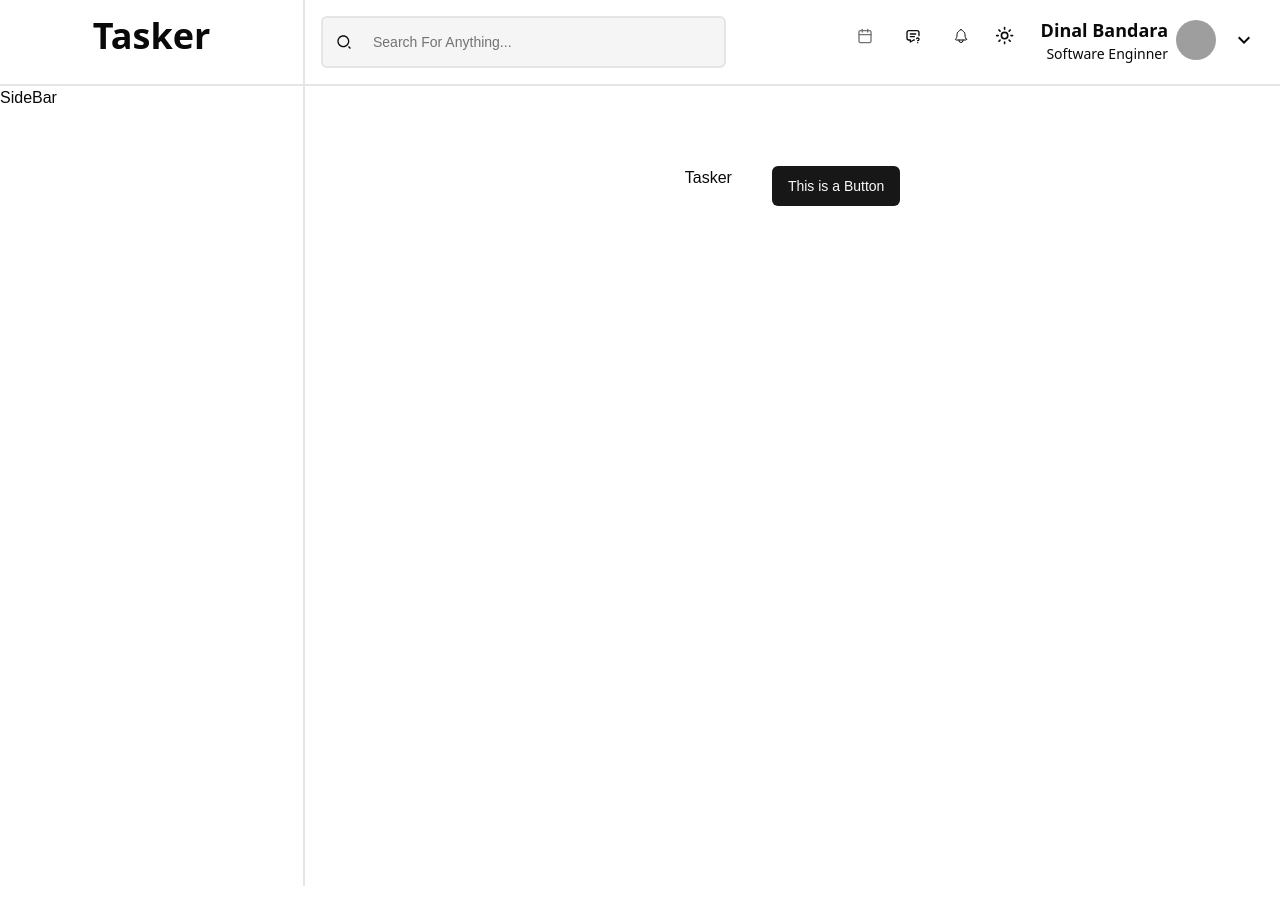
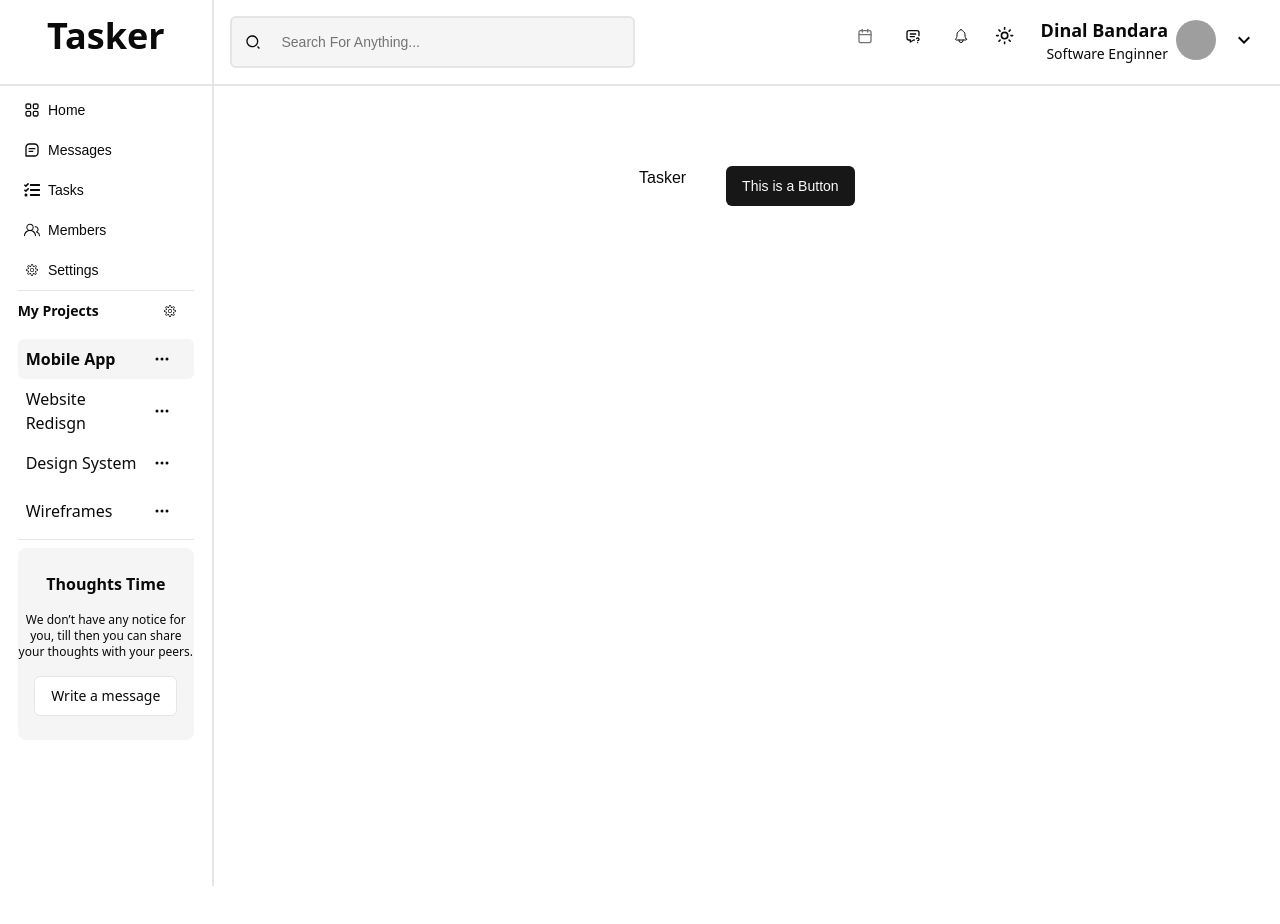
Before and after one commit to dinalUdagedara/tasker, a Next.js app: page / in a window 1280 px wide. Shown: the top 924 px of the page. Built offline with nearby package versions, Linux system fonts and the light colour scheme; grey boxes are pictures that could not be loaded.

Commit message:
feat: sidebar component

```diff
--- a/app/page.tsx
+++ b/app/page.tsx
@@ -1,7 +1,7 @@
 import { Button } from "@/components/ui/button";
 export default function Home() {
   return (
-    <div className="flex justify-center h-full min-h-screen gap-10 mt-20">
+    <div className="flex justify-center h-full min-h-screen gap-10 mt-20 ">
       Tasker
       <Button>This is a Button</Button>
     </div>
--- /dev/null
+++ b/components/ui/separator.tsx
@@ -0,0 +1,31 @@
+"use client"
+
+import * as React from "react"
+import * as SeparatorPrimitive from "@radix-ui/react-separator"
+
+import { cn } from "@/lib/utils"
+
+const Separator = React.forwardRef<
+  React.ElementRef<typeof SeparatorPrimitive.Root>,
+  React.ComponentPropsWithoutRef<typeof SeparatorPrimitive.Root>
+>(
+  (
+    { className, orientation = "horizontal", decorative = true, ...props },
+    ref
+  ) => (
+    <SeparatorPrimitive.Root
+      ref={ref}
+      decorative={decorative}
+      orientation={orientation}
+      className={cn(
+        "shrink-0 bg-border",
+        orientation === "horizontal" ? "h-[1px] w-full" : "h-full w-[1px]",
+        className
+      )}
+      {...props}
+    />
+  )
+)
+Separator.displayName = SeparatorPrimitive.Root.displayName
+
+export { Separator }
--- a/package.json
+++ b/package.json
@@ -13,6 +13,7 @@
     "@radix-ui/react-dropdown-menu": "^2.1.2",
     "@radix-ui/react-label": "^2.1.0",
     "@radix-ui/react-popover": "^1.1.2",
+    "@radix-ui/react-separator": "^1.1.0",
     "@radix-ui/react-slot": "^1.1.0",
     "class-variance-authority": "^0.7.0",
     "clsx": "^2.1.1",
--- a/ui-components/header.tsx
+++ b/ui-components/header.tsx
@@ -10,7 +10,7 @@ import UserIcon from "./user-icon";
 const Header = () => {
   return (
     <div className="h-full w-full flex justify-between">
-      <div className="text-4xl font-sans font-bold border-r-2 border-b-2 sm:w-[400px] flex justify-center py-4 px-4 sm:px-0">
+      <div className="text-4xl font-sans font-bold lg:border-r-2 border-b-2 sm:w-1/5 flex justify-center py-4 px-4 sm:px-0">
         Tasker
       </div>
       <div className="w-full border-b-2 flex justify-between">
@@ -20,7 +20,7 @@ const Header = () => {
               <RiSearch2Line className="h-4 w-4" />
             </Button>
             <Input
-              className="border-0 bg-muted focus:outline-none focus:ring-0 focus-visible:ring-0 focus-visible:ring-offset-0  sm:pr-40"
+              className="border-0 bg-muted focus:outline-none focus:ring-0 focus-visible:ring-0 focus-visible:ring-offset-0 sm:pr-40"
               type="email"
               placeholder="Search For Anything..."
             />
--- a/ui-components/sidebar.tsx
+++ b/ui-components/sidebar.tsx
@@ -1,7 +1,96 @@
+"use client";
+import { Separator } from "@/components/ui/separator";
+import { GrAppsRounded } from "react-icons/gr";
+import { BiMessageSquareDetail } from "react-icons/bi";
+import { FaTasks } from "react-icons/fa";
+import { GoPeople } from "react-icons/go";
+import { CiSettings } from "react-icons/ci";
+import { BsThreeDots } from "react-icons/bs";
+
+import { Button } from "@/components/ui/button";
 const SideBar = () => {
   return (
-    <div className="hidden sm:flex w-[400px] border-r-2 h-full min-h-screen">
-      SideBar
+    <div className="hidden sm:flex flex-col justify-start items-start sm:w-1/5 sm:w-max-[400px] border-r-2 h-full min-h-screen">
+      <div className="flex w-full flex-col h-full justify-center items-center pt-1">
+        <div className="w-full">
+          <Button className="w-full flex justify-start pl-6" variant={"ghost"}>
+            <GrAppsRounded className="mr-2 h-4 w-4" /> Home
+          </Button>
+        </div>
+        <div className="w-full">
+          <Button className="w-full flex justify-start pl-6" variant={"ghost"}>
+            <BiMessageSquareDetail className="mr-2 h-4 w-4" /> Messages
+          </Button>
+        </div>
+        <div className="w-full">
+          <Button className="w-full flex justify-start pl-6" variant={"ghost"}>
+            <FaTasks className="mr-2 h-4 w-4" /> Tasks
+          </Button>
+        </div>
+        <div className="w-full">
+          <Button className="w-full flex justify-start pl-6" variant={"ghost"}>
+            <GoPeople className="mr-2 h-4 w-4" /> Members
+          </Button>
+        </div>
+        <div className="w-full">
+          <Button className="w-full flex justify-start pl-6" variant={"ghost"}>
+            <CiSettings className="mr-2 h-4 w-4" /> Settings
+          </Button>
+        </div>
+
+        <Separator className="w-5/6" />
+      </div>
+
+      <div className="flex w-full flex-col gap-2  h-full justify-center items-center ">
+        <div className="flex items-center justify-between w-5/6 ">
+          <p className="text-sm font-semibold font-sans">My Projects</p>
+          <Button variant={"ghost"}>
+            <CiSettings className="h-4 w-4" />
+          </Button>
+        </div>
+
+        <div className="flex items-center justify-between w-5/6  bg-muted  rounded-md px-2">
+          <p className="font-semibold font-sans">Mobile App</p>
+          <Button variant={"ghost"}>
+            <BsThreeDots className="h-4 w-4" />
+          </Button>
+        </div>
+        <div className="flex items-center justify-between w-5/6  rounded-md px-2">
+          <p className="font-sans">Website Redisgn</p>
+          <Button variant={"ghost"}>
+            <BsThreeDots className="h-4 w-4" />
+          </Button>
+        </div>
+        <div className="flex items-center justify-between w-5/6 rounded-md px-2">
+          <p className="font-sans">Design System</p>
+          <Button className="" variant={"ghost"}>
+            <BsThreeDots className="h-4 w-4" />
+          </Button>
+        </div>
+        <div className="flex items-center justify-between w-5/6  rounded-md px-2">
+          <p className="font-sans ">Wireframes</p>
+          <Button variant={"ghost"}>
+            <BsThreeDots className="h-4 w-4" />
+          </Button>
+        </div>
+        <Separator className="w-5/6" />
+      </div>
+
+      <div className="flex w-full flex-col gap-2  h-full justify-center items-center mt-2 ">
+        <div className="flex flex-col bg-muted w-5/6 h-full py-6 rounded-lg gap-4 justify-center items-center">
+          {" "}
+          <span className="font-sans font-semibold">Thoughts Time</span>
+          <div className="text-center">
+            <p className="text-xs font-sans">
+              We don’t have any notice for you, till then you can share your
+              thoughts with your peers.
+            </p>
+          </div>
+          <div>
+            <Button className="font-sans" variant={"outline"}>Write a message</Button>
+          </div>
+        </div>
+      </div>
     </div>
   );
 };
--- a/ui-components/user-icon.tsx
+++ b/ui-components/user-icon.tsx
@@ -4,7 +4,7 @@ import { UserInformation } from "./user-information";
 const UserIcon = () => {
   return (
     <div className="flex flex-row gap-2 justify-center items-center">
-      <div className="flex flex-col items-end justify-center  pl-4">
+      <div className="hidden lg:flex flex-col items-end justify-center  pl-4">
         <p className="text-lg font-sans font-semibold">Dinal Bandara</p>
         <p className="text-sm font-sans font-thin text-right">
           Software Enginner
```
Also changed, not shown: 1 other file (tests, documents, lock files or other folders).
